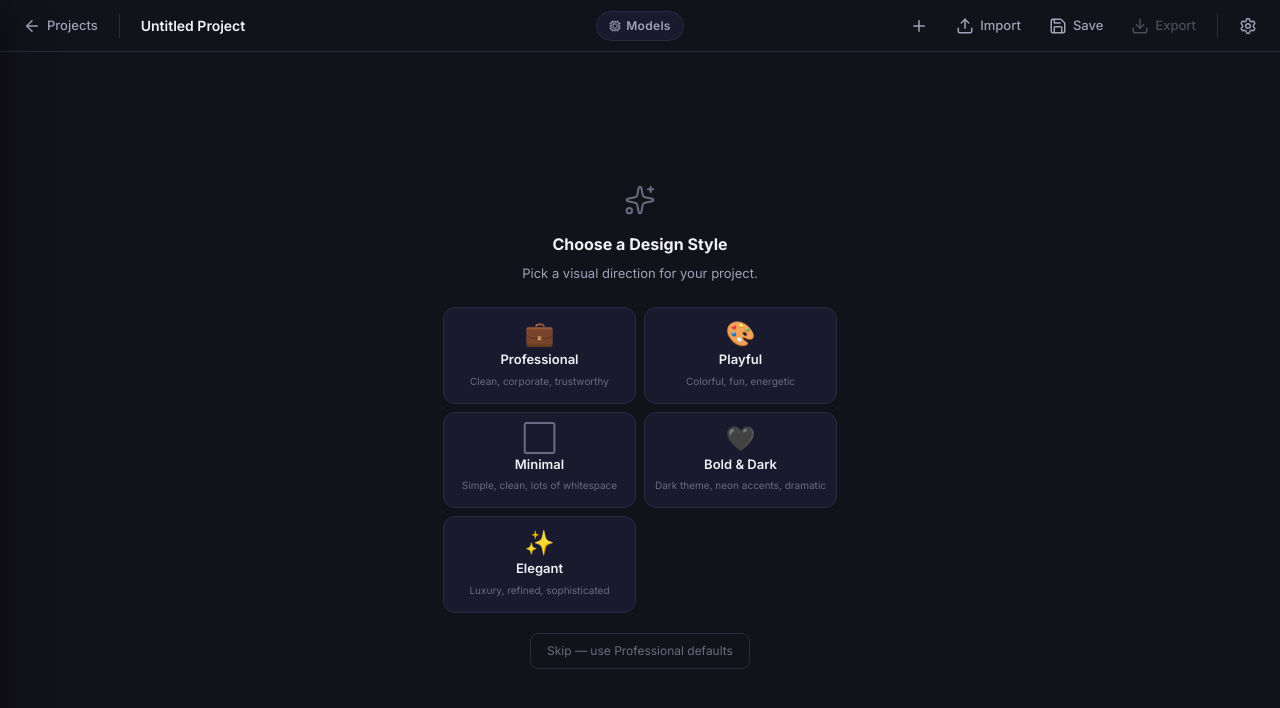
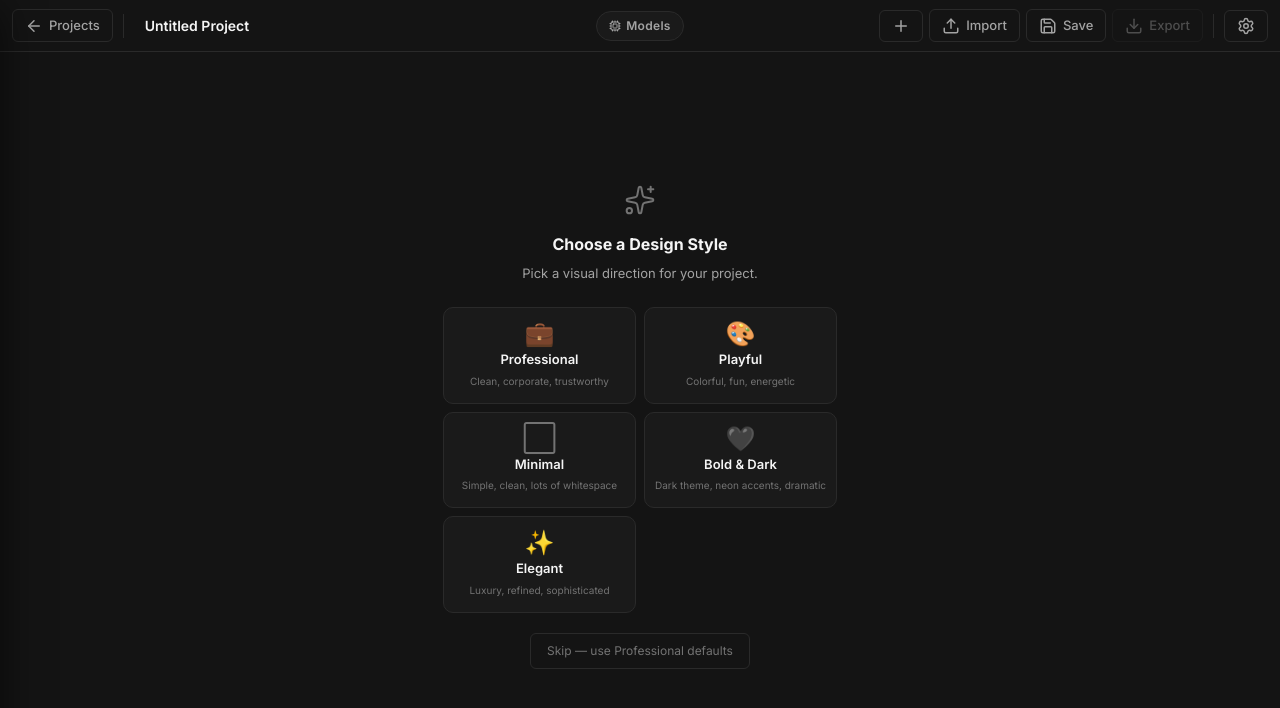
Before and after one commit to kirank55/crushable, a Next.js app: page /project/1 in a window 1280 px wide. Shown: the top 708 px of the page. Built offline with nearby package versions, Linux system fonts and the light colour scheme.

Commit message:
feat: add page building plan and black and white ui

```diff
--- a/src/app/globals.css
+++ b/src/app/globals.css
@@ -5,26 +5,26 @@
    ======================================== */
 
 :root {
-  --bg-primary: #0a0a0f;
-  --bg-secondary: #12121a;
-  --bg-tertiary: #1a1a2e;
-  --bg-hover: #22223a;
-  --bg-active: #2a2a4a;
-  --border: #2a2a3e;
-  --border-light: #3a3a52;
-  --text-primary: #f0f0f5;
-  --text-secondary: #a0a0b8;
-  --text-muted: #6a6a82;
-  --accent: #6366f1;
-  --accent-hover: #818cf8;
-  --accent-muted: rgba(99, 102, 241, 0.15);
+  --bg-primary: #0d0d0d;
+  --bg-secondary: #141414;
+  --bg-tertiary: #1a1a1a;
+  --bg-hover: #242424;
+  --bg-active: #2e2e2e;
+  --border: #2a2a2a;
+  --border-light: #3d3d3d;
+  --text-primary: #f5f5f5;
+  --text-secondary: #a3a3a3;
+  --text-muted: #737373;
+  --accent: #ffffff;
+  --accent-hover: #e5e5e5;
+  --accent-muted: rgba(255, 255, 255, 0.1);
   --success: #22c55e;
   --error: #ef4444;
   --warning: #f59e0b;
-  --radius: 8px;
-  --radius-lg: 12px;
-  --shadow: 0 4px 20px rgba(0, 0, 0, 0.3);
-  --shadow-lg: 0 8px 40px rgba(0, 0, 0, 0.5);
+  --radius: 6px;
+  --radius-lg: 10px;
+  --shadow: 0 4px 20px rgba(0, 0, 0, 0.4);
+  --shadow-lg: 0 8px 40px rgba(0, 0, 0, 0.6);
   --transition: 150ms ease;
 }
 
@@ -101,10 +101,10 @@ body {
   display: flex;
   align-items: center;
   gap: 6px;
-  padding: 6px 10px;
+  padding: 6px 12px;
   background: transparent;
   color: var(--text-secondary);
-  border: 1px solid transparent;
+  border: 1px solid var(--border);
   border-radius: var(--radius);
   cursor: pointer;
   font-size: 13px;
@@ -116,6 +116,7 @@ body {
 .toolbar-btn:hover {
   background: var(--bg-hover);
   color: var(--text-primary);
+  border-color: var(--border-light);
 }
 
 .toolbar-btn:disabled {
@@ -284,7 +285,8 @@ body {
 
 .chat-show-btn:hover {
   background: var(--bg-hover);
-  border-color: var(--accent);
+  border-color: var(--border-light);
+  color: var(--text-primary);
 }
 
 .chat-messages {
@@ -346,7 +348,7 @@ body {
   border-radius: var(--radius-lg);
   cursor: pointer;
   font-size: 13px;
-  font-weight: 600;
+  font-weight: 500;
   font-family: inherit;
   text-align: left;
   transition: all var(--transition);
@@ -357,10 +359,9 @@ body {
 
 .chat-suggestions button:hover {
   background: var(--bg-hover);
-  border-color: var(--accent);
+  border-color: var(--border-light);
   color: var(--text-primary);
   transform: translateY(-1px);
-  box-shadow: 0 4px 12px rgba(99, 102, 241, 0.15);
 }
 
 .chat-message {
@@ -372,8 +373,9 @@ body {
 }
 
 .chat-message.user .message-content {
-  background: var(--accent);
-  color: white;
+  background: var(--bg-secondary);
+  color: var(--text-primary);
+
   border-radius: 16px 16px 4px 16px;
   padding: 10px 14px;
   max-width: 85%;
@@ -431,6 +433,112 @@ body {
 
 .assistant-response {
   font-size: 13px;
+}
+
+.assistant-plan-card {
+  display: flex;
+  flex-direction: column;
+  gap: 10px;
+}
+
+.assistant-plan-header {
+  display: flex;
+  align-items: flex-start;
+  justify-content: space-between;
+  gap: 12px;
+}
+
+.assistant-plan-heading {
+  display: flex;
+  flex-direction: column;
+  gap: 2px;
+  min-width: 0;
+}
+
+.assistant-plan-label {
+  font-size: 12px;
+  font-weight: 700;
+  letter-spacing: 0.04em;
+  text-transform: uppercase;
+  color: var(--text-primary);
+}
+
+.assistant-plan-summary {
+  font-size: 12px;
+  color: var(--text-muted);
+}
+
+.assistant-plan-actions {
+  display: flex;
+  align-items: center;
+  gap: 6px;
+  flex-shrink: 0;
+  justify-content: flex-end;
+  padding-top: 2px;
+}
+
+.assistant-plan-btn {
+  display: inline-flex;
+  align-items: center;
+  gap: 6px;
+  padding: 6px 10px;
+  background: var(--bg-primary);
+  color: var(--text-secondary);
+  border: 1px solid var(--border);
+  border-radius: var(--radius);
+  cursor: pointer;
+  font-size: 12px;
+  font-weight: 600;
+  font-family: inherit;
+  transition: all var(--transition);
+  flex-shrink: 0;
+}
+
+.assistant-plan-btn:hover {
+  background: var(--bg-hover);
+  color: var(--text-primary);
+}
+
+.assistant-plan-btn:disabled {
+  opacity: 0.5;
+  cursor: not-allowed;
+}
+
+.assistant-plan-btn.secondary {
+  color: var(--text-muted);
+}
+
+.assistant-plan-text {
+  margin: 0;
+  padding: 12px;
+  background: var(--bg-primary);
+  border: 1px solid var(--border);
+  border-radius: var(--radius);
+  color: var(--text-secondary);
+  font-size: 12px;
+  line-height: 1.6;
+  white-space: pre-wrap;
+  word-break: break-word;
+  font-family: inherit;
+}
+
+.assistant-plan-editor {
+  width: 100%;
+  resize: vertical;
+  min-height: 320px;
+  padding: 12px;
+  background: var(--bg-primary);
+  color: var(--text-primary);
+  border: 1px solid var(--border);
+  border-radius: var(--radius);
+  font-size: 12px;
+  line-height: 1.6;
+  font-family: inherit;
+  outline: none;
+}
+
+.assistant-plan-editor:focus {
+  border-color: var(--accent);
 }
 
 .assistant-result {
@@ -733,7 +841,7 @@ body {
 }
 
 .input-row textarea:focus {
-  border-color: var(--accent);
+  border-color: var(--border-light);
 }
 
 .input-row textarea::placeholder {
@@ -780,9 +888,9 @@ body {
 }
 
 .select-block-btn.has-selection {
-  border-color: var(--accent);
-  background: var(--accent-muted);
-  color: var(--accent-hover);
+  border-color: var(--border-light);
+  background: var(--bg-hover);
+  color: var(--text-primary);
 }
 
 .selected-label {
@@ -837,8 +945,8 @@ body {
   justify-content: center;
   width: 38px;
   height: 38px;
-  background: var(--accent);
-  color: white;
+  background: var(--text-primary);
+  color: var(--bg-primary);
   border: none;
   border-radius: var(--radius);
   cursor: pointer;
@@ -847,7 +955,7 @@ body {
 }
 
 .send-button:hover:not(:disabled) {
-  background: var(--accent-hover);
+  background: var(--text-secondary);
   transform: scale(1.05);
 }
 
@@ -858,6 +966,7 @@ body {
 
 .send-button.cancel {
   background: var(--error);
+  color: white;
   opacity: 1;
   cursor: pointer;
 }
@@ -908,10 +1017,10 @@ body {
   display: flex;
   align-items: center;
   gap: 5px;
-  padding: 5px 12px;
+  padding: 6px 12px;
   background: transparent;
   color: var(--text-muted);
-  border: none;
+  border: 1px solid transparent;
   border-radius: var(--radius);
   cursor: pointer;
   font-size: 12px;
@@ -1551,7 +1660,7 @@ body {
   align-items: center;
   gap: 8px;
   font-size: 14px;
-  font-weight: 700;
+  font-weight: 600;
 }
 
 .sidebar-close {
@@ -1576,15 +1685,21 @@ body {
   gap: 6px;
   margin: 12px 16px;
   padding: 10px;
-  background: var(--accent-muted);
-  color: var(--accent-hover);
-  border: 1px dashed rgba(99, 102, 241, 0.4);
+  background: var(--bg-tertiary);
+  color: var(--text-secondary);
+  border: 1px dashed var(--border-light);
   border-radius: var(--radius);
   cursor: pointer;
   font-size: 13px;
-  font-weight: 600;
-  font-family: inherit;
-  transition: all var(--transition);
+  font-weight: 500;
+  font-family: inherit;
+  transition: all var(--transition);
+}
+
+.new-project-btn:hover {
+  background: var(--bg-hover);
+  border-color: var(--border-light);
+  color: var(--text-primary);
 }
 
 .new-project-btn:hover {
@@ -1855,16 +1970,13 @@ body {
   align-items: center;
   justify-content: center;
   gap: 10px;
-  color: var(--accent);
+  color: var(--text-primary);
 }
 
 .project-fullscreen-brand h1 {
-  font-size: 28px;
-  font-weight: 800;
-  background: linear-gradient(135deg, var(--accent), var(--accent-hover));
-  -webkit-background-clip: text;
-  -webkit-text-fill-color: transparent;
-  background-clip: text;
+  font-size: 32px;
+  font-weight: 700;
+  letter-spacing: 2px;
 }
 
 .project-fullscreen-sub {
@@ -1884,21 +1996,21 @@ body {
   gap: 8px;
   width: 100%;
   padding: 16px;
-  background: var(--accent);
-  color: white;
+  background: var(--text-primary);
+  color: var(--bg-primary);
   border: none;
   border-radius: var(--radius-lg);
   cursor: pointer;
   font-size: 16px;
-  font-weight: 700;
+  font-weight: 600;
   font-family: inherit;
   transition: all var(--transition);
 }
 
 .new-project-big-btn:hover {
-  background: var(--accent-hover);
+  background: var(--text-secondary);
   transform: translateY(-1px);
-  box-shadow: 0 4px 20px rgba(99, 102, 241, 0.3);
+  box-shadow: 0 4px 20px rgba(255, 255, 255, 0.15);
 }
 
 .settings-link-btn {
@@ -1962,7 +2074,7 @@ body {
 
 .project-card:hover {
   background: var(--bg-hover);
-  border-color: var(--accent);
+  border-color: var(--border-light);
 }
 
 .project-card.active {
--- a/src/components/ChatPanel.tsx
+++ b/src/components/ChatPanel.tsx
@@ -5,7 +5,7 @@ import { Block, Message, DESIGN_STYLES } from '@/types';
 import { createBlock } from '@/lib/blocks';
 import { getApiKey, getModel } from '@/lib/storage';
 import { parseResponse, parsePlanResponse } from '@/lib/prompt';
-import { Send, Loader2, Sparkles, PanelLeftClose, Smartphone, History, ChevronDown, ChevronRight, Code, Undo2, Zap, CheckCircle2, Link2, ClipboardList, Hammer, RefreshCw, Square, RotateCcw } from 'lucide-react';
+import { Send, Loader2, Sparkles, PanelLeftClose, Smartphone, History, ChevronDown, ChevronRight, Code, Undo2, Zap, CheckCircle2, Link2, ClipboardList, Hammer, RefreshCw, Square, RotateCcw, Pencil, Save, X } from 'lucide-react';
 import { v4 as uuidv4 } from 'uuid';
 import { logger } from '@/lib/logger';
 
@@ -138,6 +138,46 @@ function getModelLabel(modelId: string): string {
     return labels[modelId] || modelId;
 }
 
+function buildDetailedLandingPagePlan(designStyleId: string | undefined, details: ProjectDetails): string {
+    const style = DESIGN_STYLES.find((item) => item.id === designStyleId);
+    const brandName = details.brandName?.trim() || 'Your brand';
+    const heroTitle = details.title?.trim() || 'A strong value-focused hero headline';
+    const subtitle = details.subtitle?.trim() || 'A concise supporting message that explains the offer and why it matters.';
+    const ctaText = details.ctaText?.trim() || 'Get Started';
+
+    return [
+        `Project: Build a conversion-focused landing page for ${brandName}.`,
+        `Design direction: ${style?.label || 'Professional'} style with a clean visual hierarchy and a consistent CTA treatment.`,
+        '',
+        'Execution plan:',
+        '1. Navigation',
+        `   Include the ${brandName} brand mark, anchor links to key sections, and a primary CTA button labeled "${ctaText}".`,
+        '2. Hero section',
+        `   Lead with the headline "${heroTitle}" and support it with "${subtitle}". Add one primary CTA and one trust/supporting element.`,
+        '3. Social proof strip',
+        '   Add customer logos, a usage metric, or a credibility statement directly below the hero to reduce friction early.',
+        '4. Features section',
+        '   Present 3 to 6 feature cards with short benefit-driven titles, concise descriptions, and simple visual rhythm.',
+        '5. How it works section',
+        '   Explain the product or service in 3 steps so the visitor understands the path from interest to outcome.',
+        '6. Testimonials section',
+        '   Add 2 to 3 testimonials with names, roles, and outcome-focused quotes to reinforce trust.',
+        '7. Pricing or offer section',
+        '   Show the primary plan or offer clearly, highlight the recommended option, and remove ambiguity around next steps.',
+        '8. FAQ section',
+        '   Answer common objections around value, setup, support, timelines, or guarantees.',
+        '9. Final CTA section',
+        `   Repeat the main promise, reinforce urgency or clarity, and end with the "${ctaText}" action.`,
+        '10. Footer',
+        '   Include brand details, utility links, contact information, and any legal/support links needed for completeness.',
+        '',
+        'Content notes:',
+        `- Keep messaging aligned to ${brandName} and maintain the ${style?.label || 'selected'} style throughout the page.`,
+        '- Reuse the same CTA language across hero, pricing/offer, and final CTA sections.',
+        '- Prioritize scannable copy, strong spacing, and obvious section transitions.',
+    ].join('\n');
+}
+
 export default function ChatPanel({
     blocks,
     selectedBlockId,
@@ -168,6 +208,8 @@ export default function ChatPanel({
     const [loadingStatus, setLoadingStatus] = useState<LoadingStatus>({ phase: 'idle' });
     const [showSelectDropdown, setShowSelectDropdown] = useState(false);
     const [expandedMessages, setExpandedMessages] = useState<Set<string>>(new Set());
+    const [editingPlanId, setEditingPlanId] = useState<string | null>(null);
+    const [planDraft, setPlanDraft] = useState('');
     const [setupPhase, setSetupPhase] = useState<'design' | 'details' | 'ready'>(
         designStyle ? 'ready' : 'design'
     );
@@ -182,6 +224,8 @@ export default function ChatPanel({
     useEffect(() => {
         setMessages(initialMessages || []);
         setExpandedMessages(new Set());
+        setEditingPlanId(null);
+        setPlanDraft('');
         setSetupPhase(designStyle ? 'ready' : 'design');
         setSetupDetails({});
     }, [resetKey]); // eslint-disable-line react-hooks/exhaustive-deps
@@ -383,9 +427,10 @@ export default function ChatPanel({
         return results;
     }, [designStylePrompt, projectContext, generateSection, onAddBlock]);
 
-    const handleSubmit = async (overridePrompt?: string) => {
+    const handleSubmit = async (overridePrompt?: string, displayPrompt?: string) => {
         const trimmed = (overridePrompt || input).trim();
-        if (!trimmed || isLoading) return;
+        const visiblePrompt = (displayPrompt || overridePrompt || input).trim();
+        if (!trimmed || !visiblePrompt || isLoading) return;
 
         // Retry intent detection — re-run last user prompt
         if (/^(try\s*again|retry|redo|re-?run)$/i.test(trimmed) && !overridePrompt) {
@@ -474,7 +519,7 @@ export default function ChatPanel({
         const userMessage: Message = {
             id: uuidv4(),
             role: 'user',
-            content: trimmed,
+            content: visiblePrompt,
             blockId: currentSelectedBlock?.id || undefined,
             blocksSnapshot: blocks.map(b => ({ ...b })),
         };
@@ -685,6 +730,54 @@ export default function ChatPanel({
         setShowSelectDropdown(false);
     };
 
+    const handleGenerateLandingPageClick = () => {
+        if (isLoading) return;
+
+        const userMessage: Message = {
+            id: uuidv4(),
+            role: 'user',
+            content: 'User clicked on Generate Landing Page',
+            blocksSnapshot: blocks.map((block) => ({ ...block })),
+        };
+
+        const planMessage: Message = {
+            id: uuidv4(),
+            role: 'assistant',
+            content: '',
+            summary: 'Detailed landing page plan ready',
+            plan: buildDetailedLandingPagePlan(designStyle, setupDetails),
+        };
+
+        setMessages((prev) => [...prev, userMessage, planMessage]);
+    };
+
+    const handlePlanEditStart = (message: Message) => {
+        setEditingPlanId(message.id);
+        setPlanDraft(message.plan || '');
+    };
+
+    const handlePlanEditCancel = () => {
+        setEditingPlanId(null);
+        setPlanDraft('');
+    };
+
+    const handlePlanEditSave = (messageId: string) => {
+        setMessages((prev) =>
+            prev.map((message) =>
+                message.id === messageId
+                    ? { ...message, plan: planDraft }
+                    : message
+            )
+        );
+        setEditingPlanId(null);
+        setPlanDraft('');
+    };
+
+    const handlePlanProceed = (message: Message) => {
+        if (!message.plan || isLoading) return;
+        handleSubmit(message.plan, 'Proceed with landing page plan');
+    };
+
     const renderLoadingStatus = () => {
         switch (loadingStatus.phase) {
             case 'requesting':
@@ -845,10 +938,7 @@ export default function ChatPanel({
 
                         {/* Generate Landing Page button */}
                         <button
-                            onClick={() => {
-                                setInput('Build a complete landing page with navbar, hero section, features, testimonials, pricing, and footer');
-                                setTimeout(() => handleSubmit(), 100);
-                            }}
+                            onClick={handleGenerateLandingPageClick}
                             className="generate-landing-btn"
                             disabled={isLoading}
                         >
@@ -908,7 +998,55 @@ export default function ChatPanel({
                                     </>
                                 ) : (
                                     <div className="assistant-response">
-                                        {message.content ? (
+                                        {message.plan ? (
+                                            <div className="assistant-plan-card">
+                                                <div className="assistant-plan-header">
+                                                    <div className="assistant-plan-heading">
+                                                        <span className="assistant-plan-label">Landing Page Plan</span>
+                                                        <span className="assistant-plan-summary">{message.summary || 'Detailed landing page plan ready'}</span>
+                                                    </div>
+                                                </div>
+
+                                                {editingPlanId === message.id ? (
+                                                    <textarea
+                                                        value={planDraft}
+                                                        onChange={(e) => setPlanDraft(e.target.value)}
+                                                        className="assistant-plan-editor"
+                                                        rows={18}
+                                                    />
+                                                ) : (
+                                                    <pre className="assistant-plan-text">{message.plan}</pre>
+                                                )}
+
+                                                {editingPlanId === message.id ? (
+                                                    <div className="assistant-plan-actions">
+                                                        <button onClick={handlePlanEditCancel} className="assistant-plan-btn secondary">
+                                                            <X size={14} />
+                                                            Cancel
+                                                        </button>
+                                                        <button onClick={() => handlePlanEditSave(message.id)} className="assistant-plan-btn">
+                                                            <Save size={14} />
+                                                            Save
+                                                        </button>
+                                                    </div>
+                                                ) : (
+                                                    <div className="assistant-plan-actions">
+                                                        <button
+                                                            onClick={() => handlePlanProceed(message)}
+                                                            className="assistant-plan-btn"
+                                                            disabled={isLoading}
+                                                        >
+                                                            <Send size={14} />
+                                                            Proceed
+                                                        </button>
+                                                        <button onClick={() => handlePlanEditStart(message)} className="assistant-plan-btn">
+                                                            <Pencil size={14} />
+                                                            Edit
+                                                        </button>
+                                                    </div>
+                                                )}
+                                            </div>
+                                        ) : message.content ? (
                                             <div className="assistant-result">
                                                 <div className="result-summary">
                                                     {isCurrentlyStreaming ? (
--- a/src/types/index.ts
+++ b/src/types/index.ts
@@ -29,6 +29,7 @@ export interface Message {
   role: 'user' | 'assistant';
   content: string;
   summary?: string;
+  plan?: string;
   blockId?: string;
   blocksSnapshot?: Block[];
 }
```
